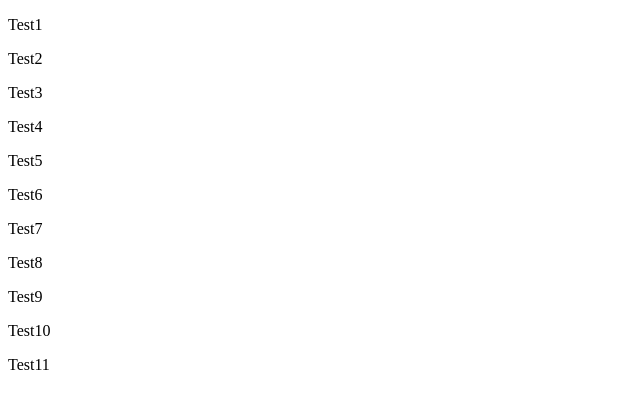
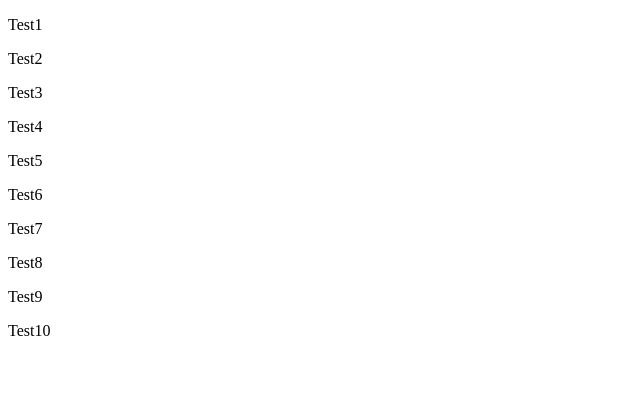
Before and after one commit to vitorpereira26r/webhook-test, a plain HTML site: page index.html in a window 1280 px wide. Shown: the full height of the page, 0-640 px from the left. Drawn offline with Linux system fonts and the light colour scheme.

Commit message:
test11 removed

```diff
--- a/index.html
+++ b/index.html
@@ -17,7 +17,6 @@
         <p>Test8</p>
         <p>Test9</p>
         <p>Test10</p>
-        <p>Test11</p>
     </div>
 </body>
 </html>
```
